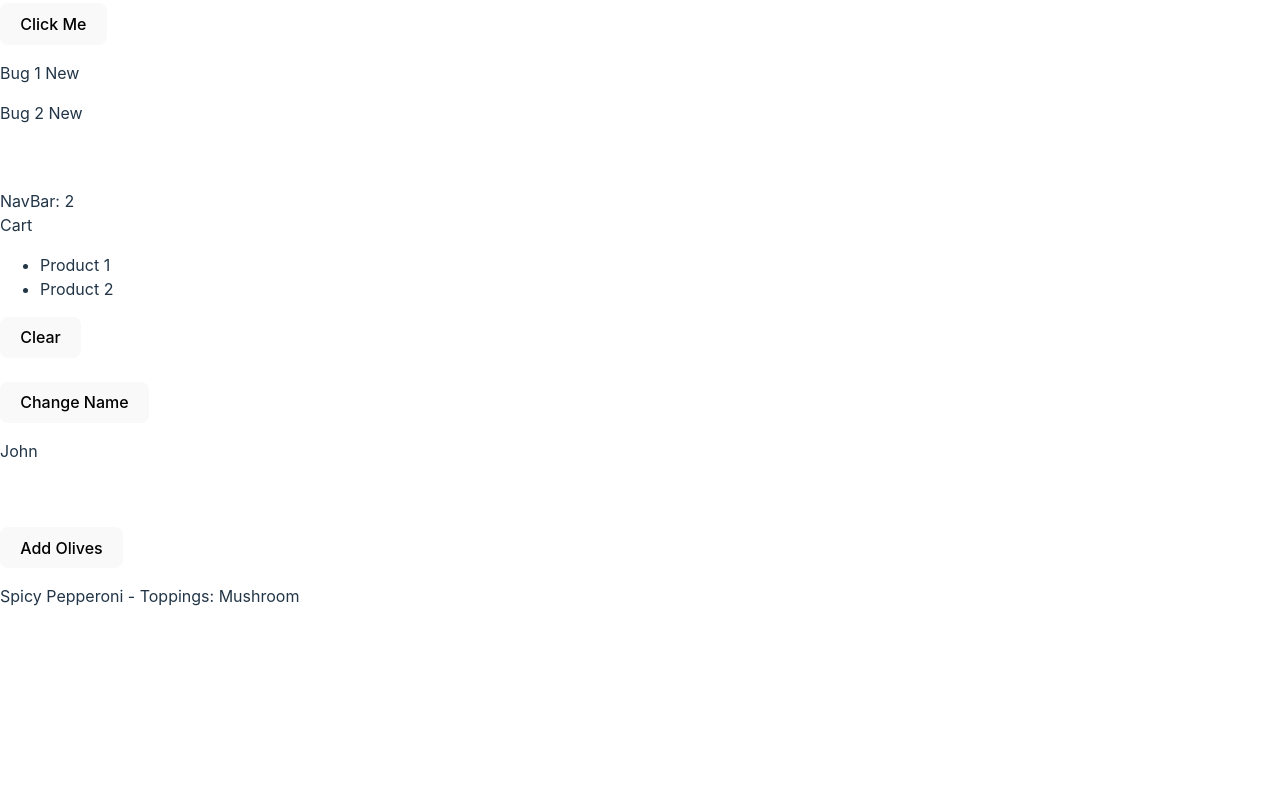
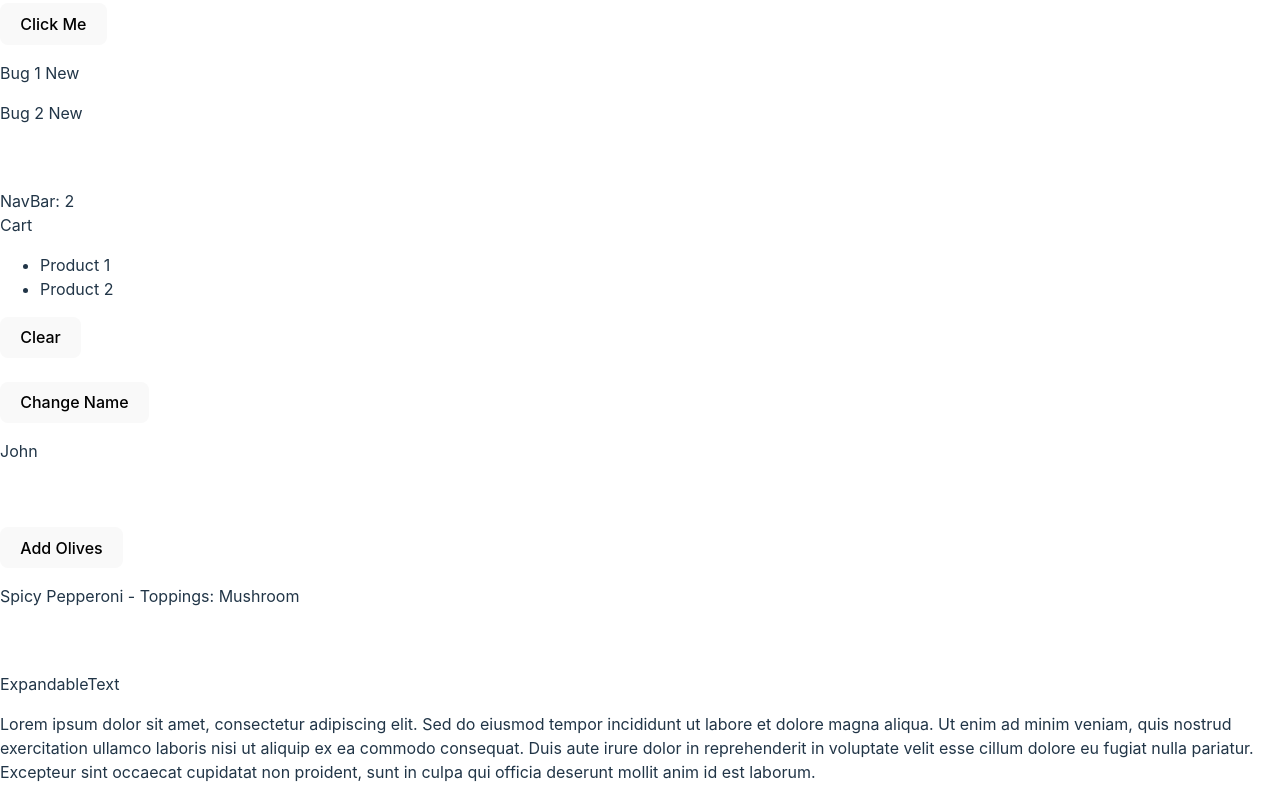
Before and after one commit to ChristosBaboulis/react-course-app, a React (Vite) app: page / in a window 1280 px wide. Shown: the part 245-1045 px from the top of the page. Before the commit the page ends 869 px from the top, so only its background shows below. Built offline with nearby package versions, Linux system fonts and the light colour scheme.

Commit message:
ExpandableText cmp

```diff
--- a/src/App.tsx
+++ b/src/App.tsx
@@ -6,6 +6,7 @@
 import { produce } from "immer";
 import NavBar from "./components/NavBar";
 import Cart from "./components/Cart";
+import ExpandableText from "./components/ExpandableText";
 
 function App() {
   let items = ["New York", "San Fransisco", "Tokyo", "London"];
@@ -143,6 +144,11 @@
       <p>
         {pizza.name} - Toppings: {pizza.toppings.join(", ")}
       </p>
+
+      <br></br>
+      <br></br>
+      <ExpandableText maxChars={100} />
+      <div></div>
     </>
   );
 }
--- /dev/null
+++ b/src/components/ExpandableText.tsx
@@ -0,0 +1,24 @@
+import React from "react";
+
+interface ExpandableTextProps {
+  maxChars?: number;
+}
+
+const ExpandableText = ({ maxChars }: ExpandableTextProps) => {
+  return (
+    <>
+      <div>ExpandableText</div>
+      <p>
+        Lorem ipsum dolor sit amet, consectetur adipiscing elit. Sed do eiusmod
+        tempor incididunt ut labore et dolore magna aliqua. Ut enim ad minim
+        veniam, quis nostrud exercitation ullamco laboris nisi ut aliquip ex ea
+        commodo consequat. Duis aute irure dolor in reprehenderit in voluptate
+        velit esse cillum dolore eu fugiat nulla pariatur. Excepteur sint
+        occaecat cupidatat non proident, sunt in culpa qui officia deserunt
+        mollit anim id est laborum.
+      </p>
+    </>
+  );
+};
+
+export default ExpandableText;
```
